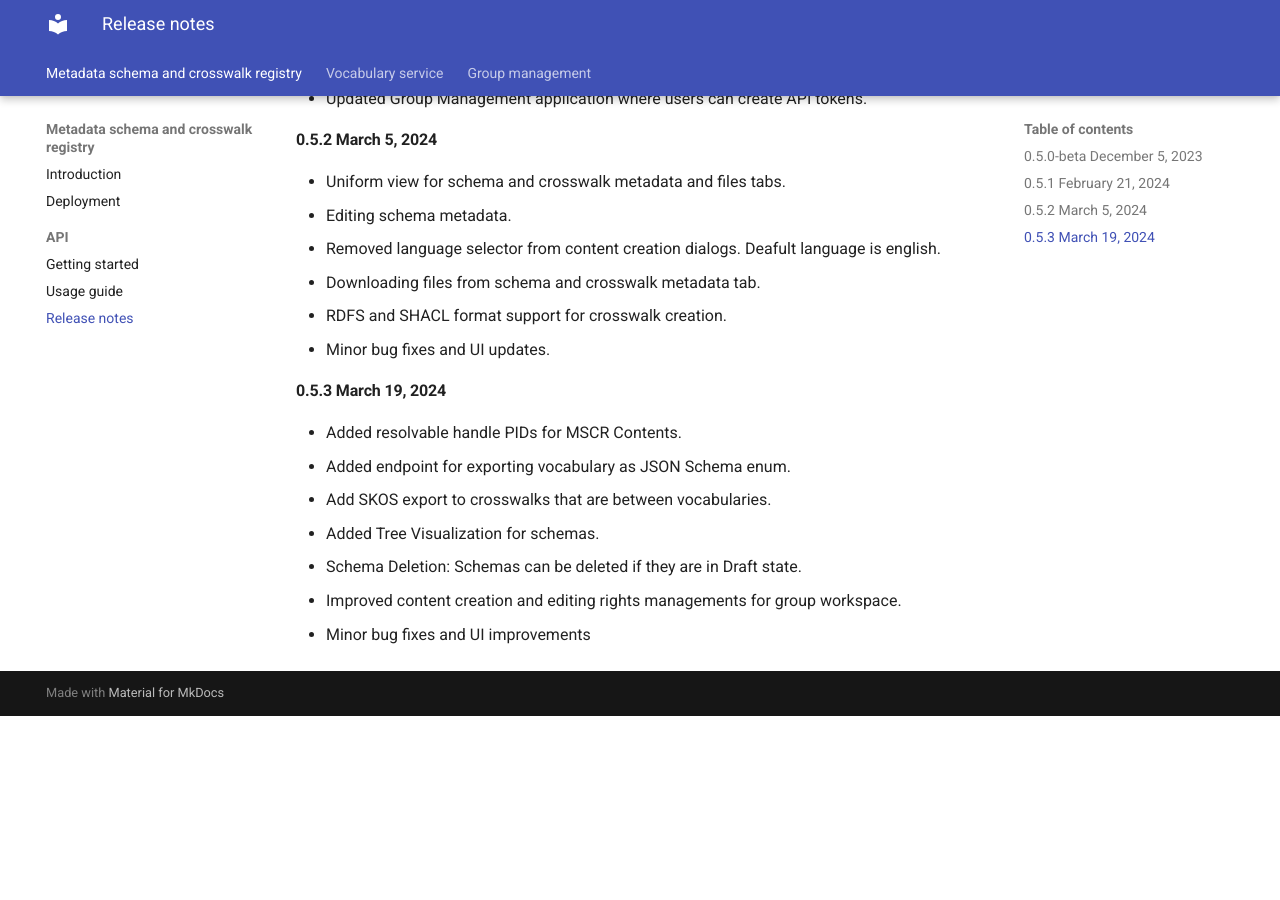
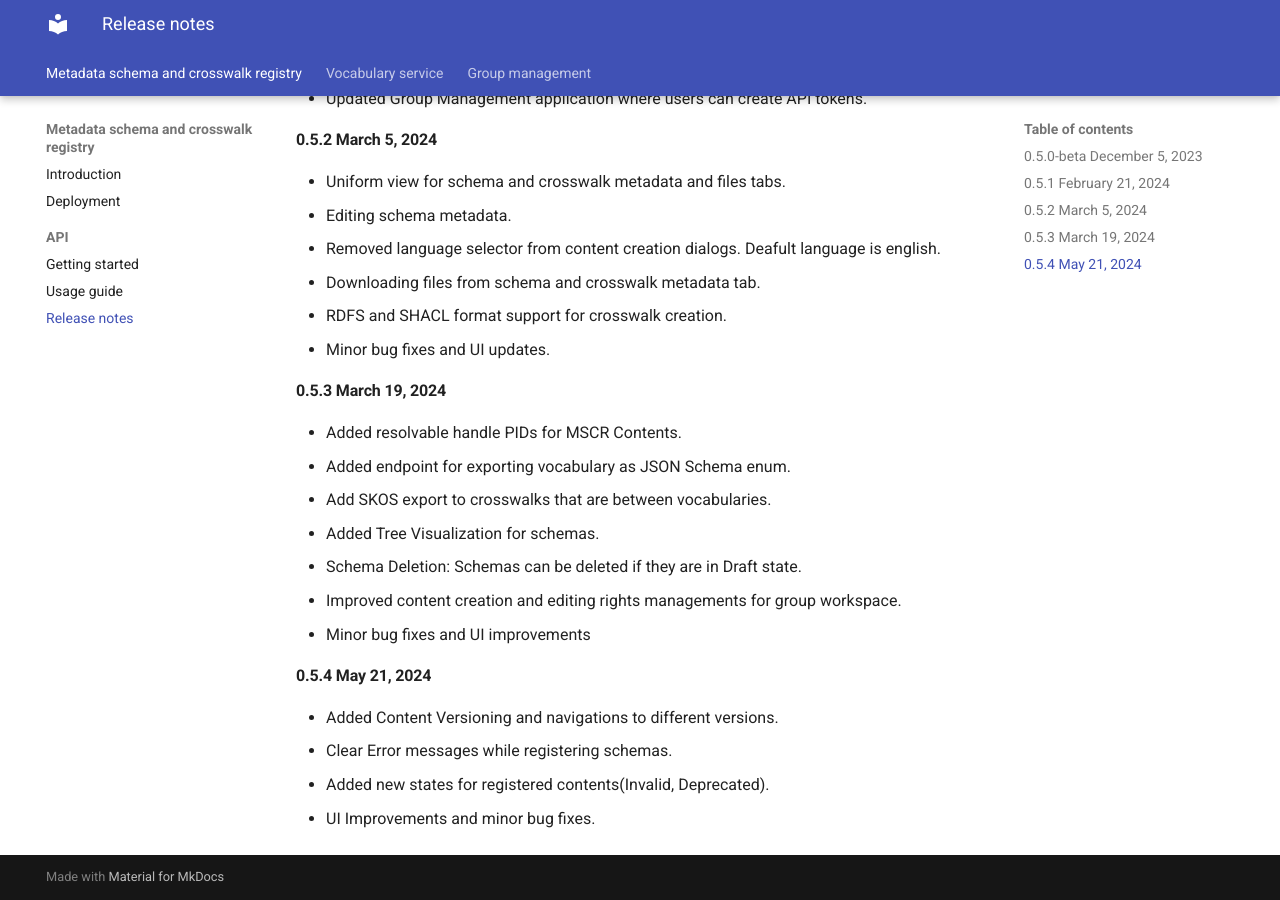
Before and after one commit to CSCfi/mscr-docs, an MkDocs documentation site: the page built from docs/mscr/release-notes.md, in a window 1280 px wide and 900 px high, scrolled down 561 px. Built offline with MkDocs 1.6.1 and Material for MkDocs 9.7.7, drawn with Linux system fonts in a browser that asks for light colours; before the commit the page ends 1277 px from its top, so only the background shows below that.

Commit message:
Added Release notes for v-0.5.4

```diff
--- a/docs/mscr/release-notes.md
+++ b/docs/mscr/release-notes.md
@@ -32,3 +32,9 @@
 - Schema Deletion: Schemas can be deleted if they are in Draft state.
 - Improved content creation and editing rights managements for group workspace.
 - Minor bug fixes and UI improvements
+
+#### 0.5.4 May 21, 2024
+- Added Content Versioning and navigations to different versions.
+- Clear Error messages while registering schemas.
+- Added new states for registered contents(Invalid, Deprecated).
+- UI Improvements and minor bug fixes.
```
